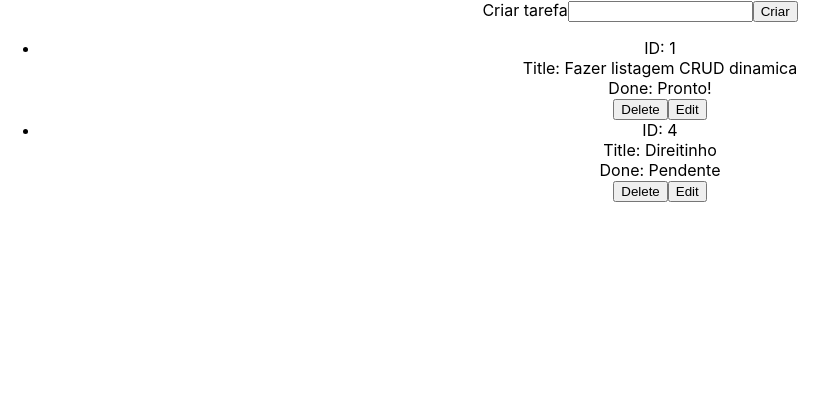
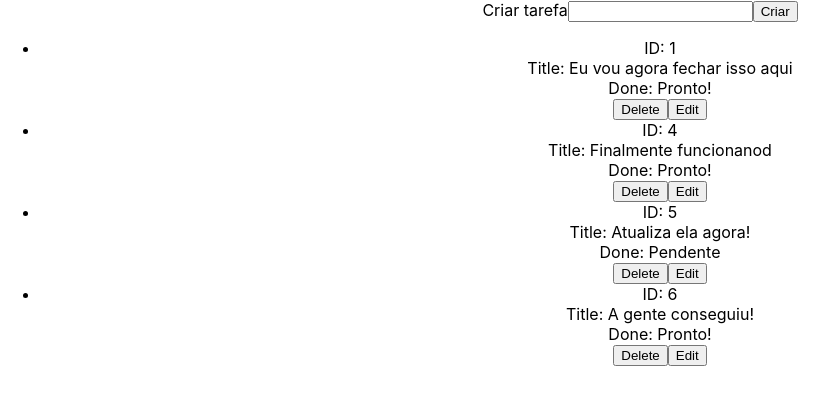
Before and after one commit to tiagoamaro/toti-turma-10-todo-crud, a React (Create React App) app: page / in a window 1280 px wide. Shown: the top 404 px of the page, without its empty margins (0-838 px from the left). Built offline with nearby package versions, Linux system fonts and the light colour scheme; data requests are answered from the project's data file.

Commit message:
Update de tarefas

```diff
--- a/db/fake-api.json
+++ b/db/fake-api.json
@@ -1,14 +1,24 @@
 {
   "tasks": [
     {
-      "title": "Fazer listagem CRUD dinamica ",
+      "title": "Eu vou agora fechar isso aqui",
       "done": true,
       "id": 1
     },
     {
-      "title": "Direitinho",
+      "title": "Finalmente funcionanod",
+      "done": true,
+      "id": 4
+    },
+    {
+      "title": "Atualiza ela agora!",
       "done": false,
-      "id": 4
+      "id": 5
+    },
+    {
+      "title": "A gente conseguiu!",
+      "done": true,
+      "id": 6
     }
   ]
 }
--- a/src/EditarTarefa.js
+++ b/src/EditarTarefa.js
@@ -13,6 +13,7 @@ export default class EditarTarefa extends React.Component {
 
         this.updateTitle = this.updateTitle.bind(this);
         this.updateDone = this.updateDone.bind(this);
+        this.update = this.update.bind(this);
     }
 
     updateTitle(event) {
@@ -21,6 +22,29 @@ export default class EditarTarefa extends React.Component {
 
     updateDone(event) {
         this.setState({ done: event.target.checked })
+    }
+
+    update() {
+        const { id } = this.props.task
+        const { title, done } = this.state
+
+        const url = `http://localhost:3001/tasks/${id}`;
+
+        const updatedTask = {
+            title: title,
+            done: done
+        }
+
+        fetch(url, {
+            method: "PUT",
+            headers: {
+                "Content-Type": "application/json"
+            },
+            body: JSON.stringify(updatedTask)
+        })
+
+        this.props.fetchTasksCallback()
+        this.props.switchEdit()
     }
 
     render() {
@@ -36,7 +60,7 @@ export default class EditarTarefa extends React.Component {
                     <input type="checkbox" checked={this.state.done} onChange={this.updateDone} />
                 </label>
 
-                <button>Salvar</button>
+                <button onClick={this.update}>Salvar</button>
             </div>
         )
     }
--- a/src/Tarefa.js
+++ b/src/Tarefa.js
@@ -48,6 +48,7 @@ export default class Tarefa extends React.Component {
                         <EditarTarefa
                             task={this.props.task}
                             fetchTasksCallback={this.props.fetchTasksCallback}
+                            switchEdit={this.switchEdit}
                         /> :
                         null
                 }
```
